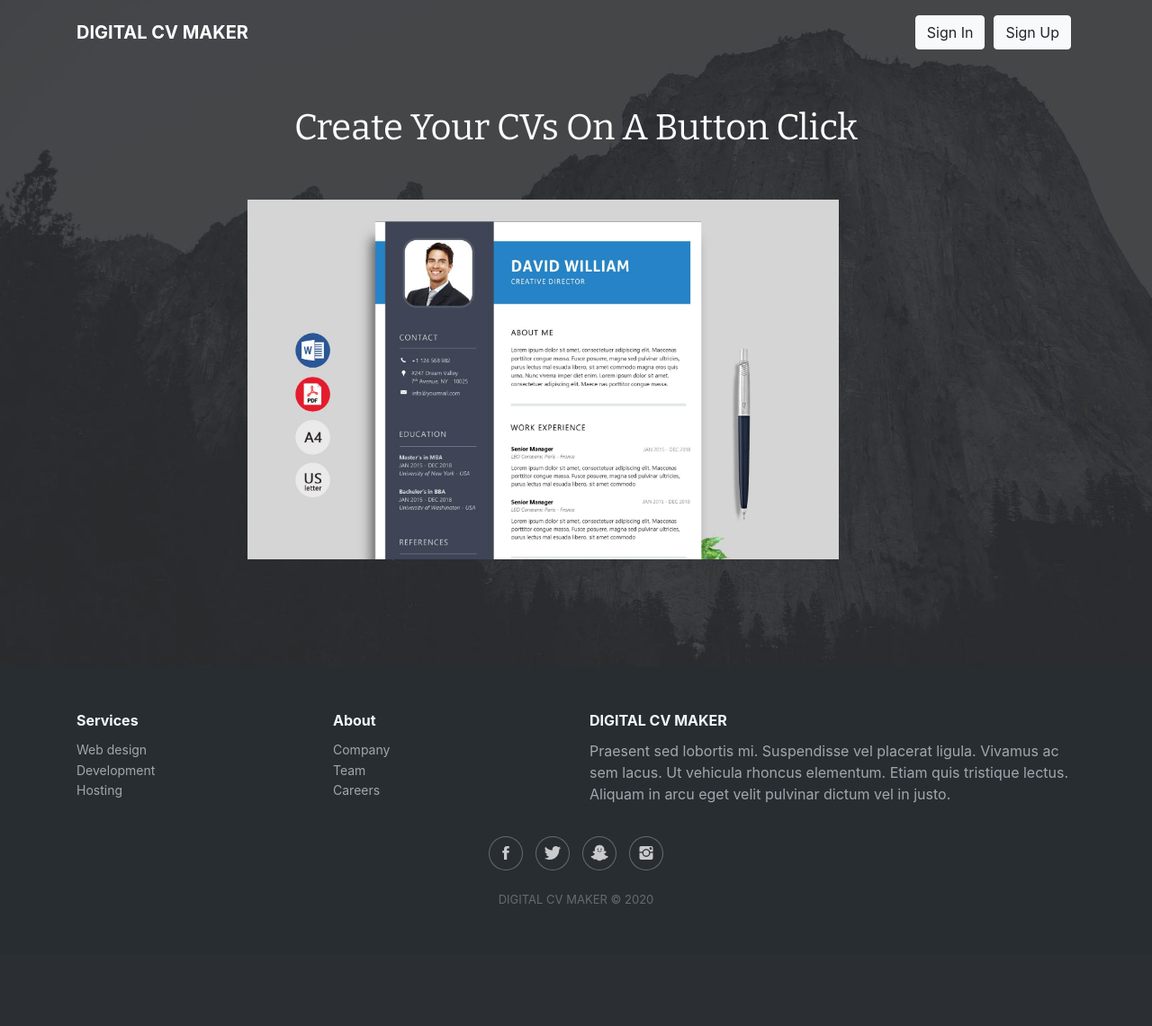
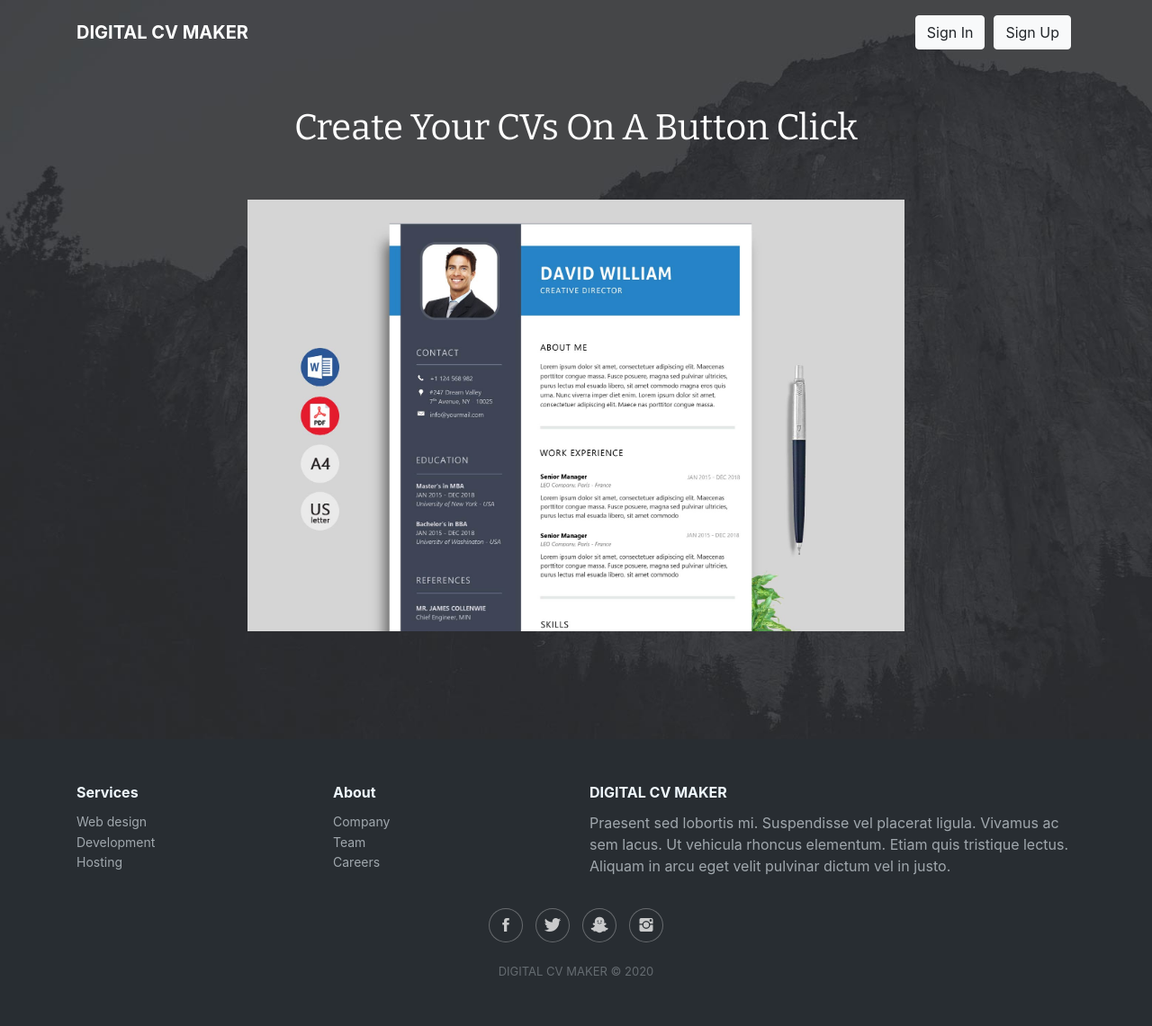
Before and after one commit to eshiofune/cv-maker, a Django app: page / in a window 1280 px wide. Shown: the whole page at 90% size. Before the commit the page ends 1005 px from the top, so only its background shows below. Run offline with Django 3.2, Linux system fonts and the light colour scheme; some libraries are stand-ins or nearby versions; some web fonts are replaced.

Commit message:
01-13-modifications  on  the CV templates after Heroku deployment

```diff
--- a/static/css/styles.css
+++ b/static/css/styles.css
@@ -1,6 +1,6 @@
 .style-board {
-  height: 50vh;
-  width: 90%;
+  height: 60vh;
+  width: 100%;
   background-image: url(../img/rush-resume-template-1.jpg);
   background-size: 100%;
   background-repeat: no-repeat;
```
